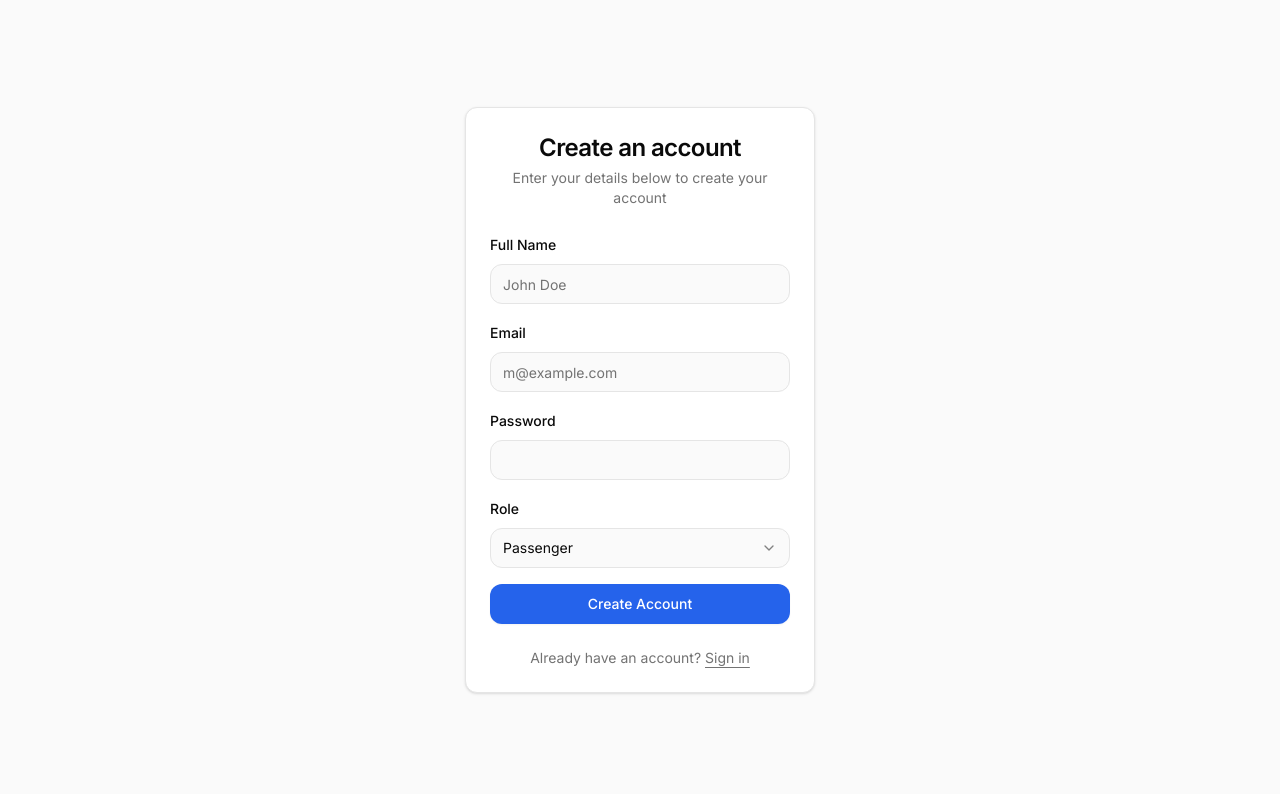
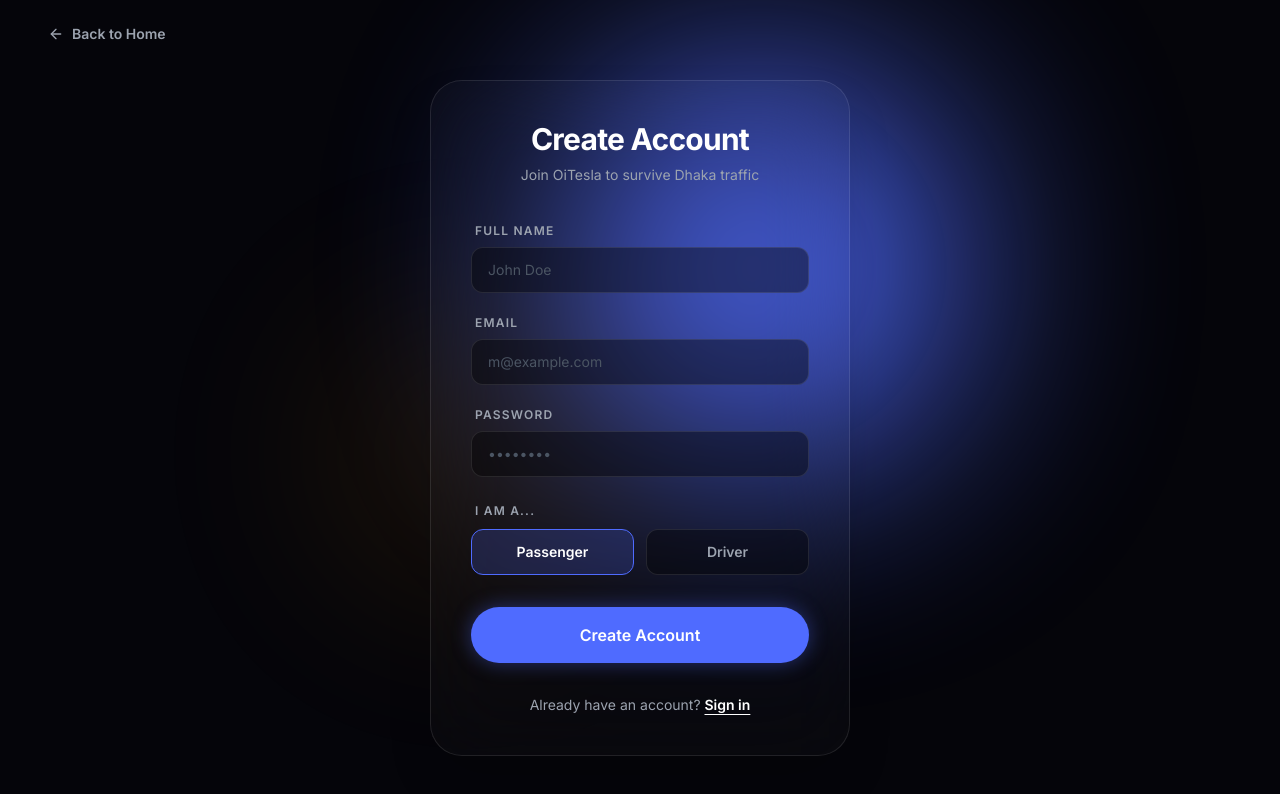
Before and after one commit to CyberSurgeon01/OiTesla, a Next.js app in the folder apps/web/: page /signup in a window 1280 px wide. Shown: the top 794 px of the page. Built offline with nearby package versions, Linux system fonts and the light colour scheme.

Commit message:
style(ui): apply dark neon aesthetic to login and signup pages

```diff
--- a/apps/web/src/app/login/page.tsx
+++ b/apps/web/src/app/login/page.tsx
@@ -2,12 +2,8 @@
 import { useState } from 'react';
 import { useRouter } from 'next/navigation';
 import Link from 'next/link';
-import { Button } from '@/components/ui/button';
-import { Input } from '@/components/ui/input';
-import { Label } from '@/components/ui/label';
-import { Card, CardContent, CardDescription, CardFooter, CardHeader, CardTitle } from '@/components/ui/card';
 import { useToast } from '@/hooks/use-toast';
-import { Loader2 } from 'lucide-react';
+import { Loader2, ArrowLeft } from 'lucide-react';
 
 export default function Login() {
   const [email, setEmail] = useState('');
@@ -51,19 +47,34 @@ export default function Login() {
   };
 
   return (
-    <div className="container flex h-screen w-screen flex-col items-center justify-center">
-      <Card className="w-full sm:w-[350px]">
-        <CardHeader className="space-y-1">
-          <CardTitle className="text-2xl text-center">Welcome back</CardTitle>
-          <CardDescription className="text-center">
-            Enter your email and password to login
-          </CardDescription>
-        </CardHeader>
-        <CardContent>
-          <form onSubmit={handleLogin} className="space-y-4">
+    <div className="relative flex min-h-screen w-full flex-col items-center justify-center overflow-x-hidden bg-[#05050A] text-white px-6 selection:bg-[#4F6BFF]/30">
+
+      {/* Back to Home Navigation */}
+      <nav className="absolute top-0 left-0 w-full p-6 sm:px-12 flex justify-start items-center z-50">
+        <Link href="/" className="group flex items-center text-sm font-semibold text-gray-400 hover:text-white transition-colors">
+          <ArrowLeft className="mr-2 h-4 w-4 transition-transform group-hover:-translate-x-1" />
+          Back to Home
+        </Link>
+      </nav>
+
+      {/* Background Ambient Glows */}
+      <div className="absolute top-1/3 left-1/2 h-[400px] w-[400px] -translate-x-1/2 -translate-y-1/2 rounded-full bg-[#4F6BFF] opacity-20 blur-[120px] pointer-events-none animate-[pulse_6s_ease-in-out_infinite]" />
+      <div className="absolute bottom-1/4 right-1/4 h-[300px] w-[300px] rounded-full bg-[#F59E0B] opacity-10 blur-[100px] pointer-events-none" />
+
+      {/* Glassmorphism Auth Card */}
+      <div className="z-10 w-full max-w-[420px] rounded-[2rem] border border-white/10 bg-white/[0.02] p-8 sm:p-10 backdrop-blur-2xl shadow-2xl transition-all duration-500 hover:bg-white/[0.03] hover:border-white/20">
+        <div className="flex flex-col space-y-2 text-center mb-10">
+          <div className="mx-auto mb-4 flex h-12 w-12 items-center justify-center rounded-full bg-[#4F6BFF]/10">
+            <div className="h-4 w-4 rounded-full bg-[#4F6BFF] shadow-[0_0_15px_rgba(79,107,255,1)] animate-pulse" />
+          </div>
+          <h1 className="text-3xl font-bold tracking-tight text-white">Welcome back</h1>
+          <p className="text-sm text-gray-400">Enter your credentials to access your account</p>
+        </div>
+
+        <form onSubmit={handleLogin} className="space-y-5">
           <div className="space-y-2">
-              <Label htmlFor="email">Email</Label>
-              <Input
+            <label htmlFor="email" className="text-xs font-semibold text-gray-400 uppercase tracking-widest ml-1">Email</label>
+            <input
               id="email"
               type="email"
               placeholder="m@example.com"
@@ -71,34 +82,42 @@ export default function Login() {
               onChange={(e) => setEmail(e.target.value)}
               required
               disabled={loading}
+              className="w-full rounded-xl border border-white/10 bg-black/40 px-4 py-3.5 text-sm text-white placeholder-gray-600 focus:border-[#4F6BFF] focus:outline-none focus:ring-1 focus:ring-[#4F6BFF] transition-all disabled:opacity-50"
             />
           </div>
           <div className="space-y-2">
-              <Label htmlFor="password">Password</Label>
-              <Input
+            <label htmlFor="password" className="text-xs font-semibold text-gray-400 uppercase tracking-widest ml-1">Password</label>
+            <input
               id="password"
               type="password"
+              placeholder="••••••••"
               value={password}
               onChange={(e) => setPassword(e.target.value)}
               required
               disabled={loading}
+              className="w-full rounded-xl border border-white/10 bg-black/40 px-4 py-3.5 text-sm text-white placeholder-gray-600 focus:border-[#4F6BFF] focus:outline-none focus:ring-1 focus:ring-[#4F6BFF] transition-all disabled:opacity-50"
             />
           </div>
-            <Button type="submit" className="w-full" disabled={loading} variant="electric">
-              {loading && <Loader2 className="mr-2 h-4 w-4 animate-spin" />}
+
+          <div className="pt-2">
+            <button
+              type="submit"
+              disabled={loading}
+              className="group relative flex h-14 w-full items-center justify-center rounded-full bg-[#4F6BFF] text-base font-semibold text-white shadow-[0_0_20px_rgba(79,107,255,0.4)] transition-all duration-300 hover:bg-[#4F6BFF]/90 hover:shadow-[0_0_30px_rgba(79,107,255,0.6)] disabled:opacity-70 disabled:cursor-not-allowed hover:-translate-y-1"
+            >
+              {loading && <Loader2 className="mr-2 h-5 w-5 animate-spin" />}
               Sign In
-            </Button>
+            </button>
+          </div>
         </form>
-        </CardContent>
-        <CardFooter className="flex flex-col space-y-4">
-          <div className="text-center text-sm text-muted-foreground">
+
+        <div className="mt-8 text-center text-sm text-gray-400">
           Don't have an account?{" "}
-            <Link href="/signup" className="underline underline-offset-4 hover:text-primary">
+          <Link href="/signup" className="font-semibold text-white hover:text-[#4F6BFF] transition-colors underline underline-offset-4">
             Sign up
           </Link>
         </div>
-        </CardFooter>
-      </Card>
+      </div>
     </div>
   );
 }
--- a/apps/web/src/app/signup/page.tsx
+++ b/apps/web/src/app/signup/page.tsx
@@ -2,13 +2,8 @@
 import { useState } from 'react';
 import { useRouter } from 'next/navigation';
 import Link from 'next/link';
-import { Button } from '@/components/ui/button';
-import { Input } from '@/components/ui/input';
-import { Label } from '@/components/ui/label';
-import { Select, SelectContent, SelectItem, SelectTrigger, SelectValue } from '@/components/ui/select';
-import { Card, CardContent, CardDescription, CardFooter, CardHeader, CardTitle } from '@/components/ui/card';
 import { useToast } from '@/hooks/use-toast';
-import { Loader2 } from 'lucide-react';
+import { Loader2, ArrowLeft } from 'lucide-react';
 
 export default function Signup() {
   const [name, setName] = useState('');
@@ -54,19 +49,31 @@ export default function Signup() {
   };
 
   return (
-    <div className="container flex h-screen w-screen flex-col items-center justify-center">
-      <Card className="w-full sm:w-[350px]">
-        <CardHeader className="space-y-1">
-          <CardTitle className="text-2xl text-center">Create an account</CardTitle>
-          <CardDescription className="text-center">
-            Enter your details below to create your account
-          </CardDescription>
-        </CardHeader>
-        <CardContent>
+    <div className="relative flex min-h-screen w-full flex-col items-center justify-center overflow-x-hidden bg-[#05050A] text-white px-6 py-12 selection:bg-[#4F6BFF]/30">
+
+      {/* Back to Home Navigation */}
+      <nav className="absolute top-0 left-0 w-full p-6 sm:px-12 flex justify-start items-center z-50">
+        <Link href="/" className="group flex items-center text-sm font-semibold text-gray-400 hover:text-white transition-colors">
+          <ArrowLeft className="mr-2 h-4 w-4 transition-transform group-hover:-translate-x-1" />
+          Back to Home
+        </Link>
+      </nav>
+
+      {/* Background Ambient Glows */}
+      <div className="absolute top-1/3 right-1/4 h-[400px] w-[400px] -translate-y-1/2 rounded-full bg-[#4F6BFF] opacity-15 blur-[120px] pointer-events-none animate-[pulse_6s_ease-in-out_infinite]" />
+      <div className="absolute bottom-1/4 left-1/4 h-[300px] w-[300px] rounded-full bg-[#F59E0B] opacity-10 blur-[100px] pointer-events-none" />
+
+      {/* Glassmorphism Auth Card */}
+      <div className="z-10 w-full max-w-[420px] rounded-[2rem] border border-white/10 bg-white/[0.02] p-8 sm:p-10 backdrop-blur-2xl shadow-2xl transition-all duration-500 hover:bg-white/[0.03] hover:border-white/20 mt-8">
+        <div className="flex flex-col space-y-2 text-center mb-8">
+          <h1 className="text-3xl font-bold tracking-tight text-white">Create Account</h1>
+          <p className="text-sm text-gray-400">Join OiTesla to survive Dhaka traffic</p>
+        </div>
+
         <form onSubmit={handleSignup} className="space-y-4">
-            <div className="space-y-2">
-              <Label htmlFor="name">Full Name</Label>
-              <Input
+          <div className="space-y-1.5">
+            <label htmlFor="name" className="text-xs font-semibold text-gray-400 uppercase tracking-widest ml-1">Full Name</label>
+            <input
               id="name"
               type="text"
               placeholder="John Doe"
@@ -74,11 +81,13 @@ export default function Signup() {
               onChange={(e) => setName(e.target.value)}
               required
               disabled={loading}
+              className="w-full rounded-xl border border-white/10 bg-black/40 px-4 py-3 text-sm text-white placeholder-gray-600 focus:border-[#4F6BFF] focus:outline-none focus:ring-1 focus:ring-[#4F6BFF] transition-all disabled:opacity-50"
             />
           </div>
-            <div className="space-y-2">
-              <Label htmlFor="email">Email</Label>
-              <Input
+
+          <div className="space-y-1.5">
+            <label htmlFor="email" className="text-xs font-semibold text-gray-400 uppercase tracking-widest ml-1">Email</label>
+            <input
               id="email"
               type="email"
               placeholder="m@example.com"
@@ -86,46 +95,65 @@ export default function Signup() {
               onChange={(e) => setEmail(e.target.value)}
               required
               disabled={loading}
+              className="w-full rounded-xl border border-white/10 bg-black/40 px-4 py-3 text-sm text-white placeholder-gray-600 focus:border-[#4F6BFF] focus:outline-none focus:ring-1 focus:ring-[#4F6BFF] transition-all disabled:opacity-50"
             />
           </div>
-            <div className="space-y-2">
-              <Label htmlFor="password">Password</Label>
-              <Input
+
+          <div className="space-y-1.5">
+            <label htmlFor="password" className="text-xs font-semibold text-gray-400 uppercase tracking-widest ml-1">Password</label>
+            <input
               id="password"
               type="password"
+              placeholder="••••••••"
               value={password}
               onChange={(e) => setPassword(e.target.value)}
               required
               disabled={loading}
+              className="w-full rounded-xl border border-white/10 bg-black/40 px-4 py-3 text-sm text-white placeholder-gray-600 focus:border-[#4F6BFF] focus:outline-none focus:ring-1 focus:ring-[#4F6BFF] transition-all disabled:opacity-50"
             />
           </div>
-            <div className="space-y-2">
-              <Label htmlFor="role">Role</Label>
-              <Select value={role} onValueChange={setRole} disabled={loading}>
-                <SelectTrigger>
-                  <SelectValue placeholder="Select a role" />
-                </SelectTrigger>
-                <SelectContent>
-                  <SelectItem value="PASSENGER">Passenger</SelectItem>
-                  <SelectItem value="DRIVER">Driver</SelectItem>
-                </SelectContent>
-              </Select>
+
+          <div className="space-y-2 pt-1">
+            <label className="text-xs font-semibold text-gray-400 uppercase tracking-widest ml-1">I am a...</label>
+            <div className="flex gap-3">
+              <button
+                type="button"
+                onClick={() => setRole('PASSENGER')}
+                disabled={loading}
+                className={`flex-1 rounded-xl border py-3 text-sm font-semibold transition-all ${role === 'PASSENGER' ? 'border-[#4F6BFF] bg-[#4F6BFF]/20 text-white' : 'border-white/10 bg-black/40 text-gray-400 hover:bg-white/5'}`}
+              >
+                Passenger
+              </button>
+              <button
+                type="button"
+                onClick={() => setRole('DRIVER')}
+                disabled={loading}
+                className={`flex-1 rounded-xl border py-3 text-sm font-semibold transition-all ${role === 'DRIVER' ? 'border-[#F59E0B] bg-[#F59E0B]/20 text-white' : 'border-white/10 bg-black/40 text-gray-400 hover:bg-white/5'}`}
+              >
+                Driver
+              </button>
             </div>
-            <Button type="submit" className="w-full" disabled={loading} variant="electric">
-              {loading && <Loader2 className="mr-2 h-4 w-4 animate-spin" />}
+          </div>
+
+          <div className="pt-4">
+            <button
+              type="submit"
+              disabled={loading}
+              className="group relative flex h-14 w-full items-center justify-center rounded-full bg-[#4F6BFF] text-base font-semibold text-white shadow-[0_0_20px_rgba(79,107,255,0.4)] transition-all duration-300 hover:bg-[#4F6BFF]/90 hover:shadow-[0_0_30px_rgba(79,107,255,0.6)] disabled:opacity-70 disabled:cursor-not-allowed hover:-translate-y-1"
+            >
+              {loading && <Loader2 className="mr-2 h-5 w-5 animate-spin" />}
               Create Account
-            </Button>
+            </button>
+          </div>
         </form>
-        </CardContent>
-        <CardFooter className="flex flex-col space-y-4">
-          <div className="text-center text-sm text-muted-foreground">
+
+        <div className="mt-8 text-center text-sm text-gray-400">
           Already have an account?{" "}
-            <Link href="/login" className="underline underline-offset-4 hover:text-primary">
+          <Link href="/login" className="font-semibold text-white hover:text-[#4F6BFF] transition-colors underline underline-offset-4">
             Sign in
           </Link>
         </div>
-        </CardFooter>
-      </Card>
+      </div>
     </div>
   );
 }
```
Lines whose indentation alone changed are shown as unchanged.
